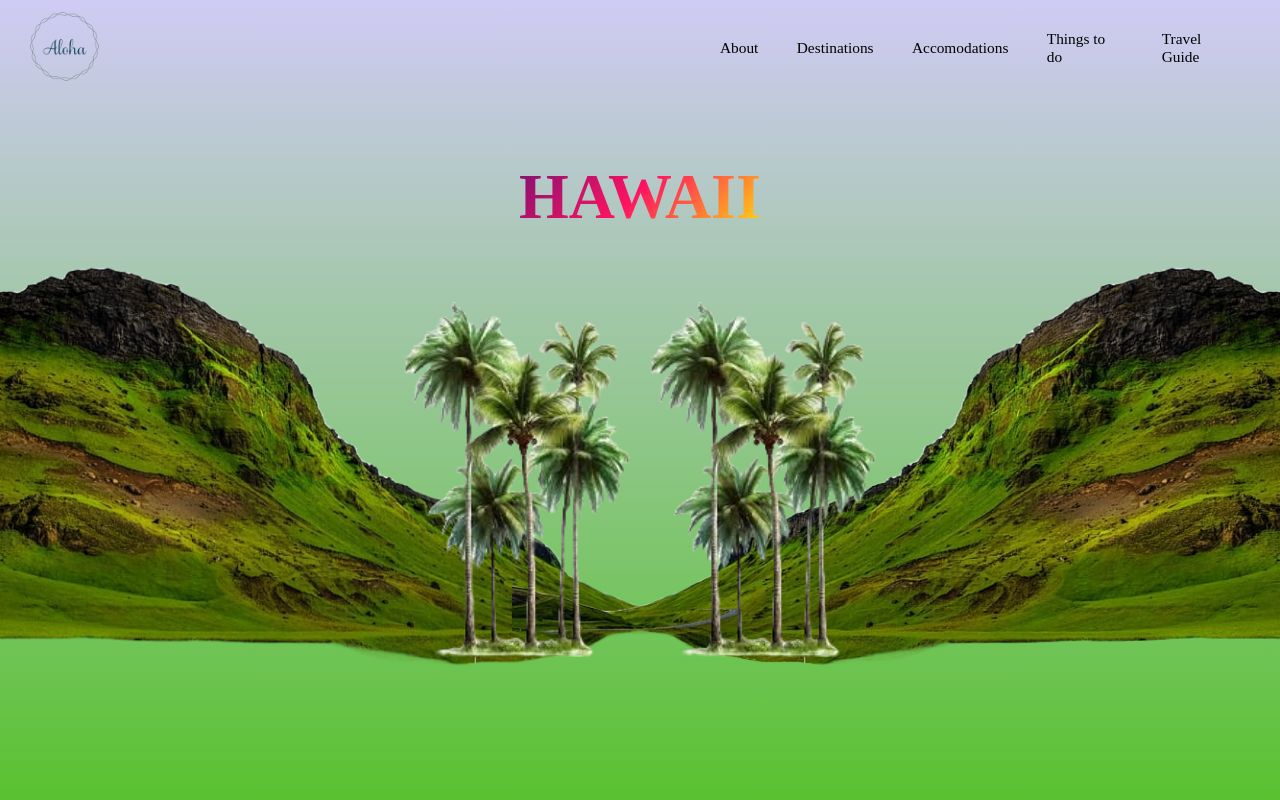
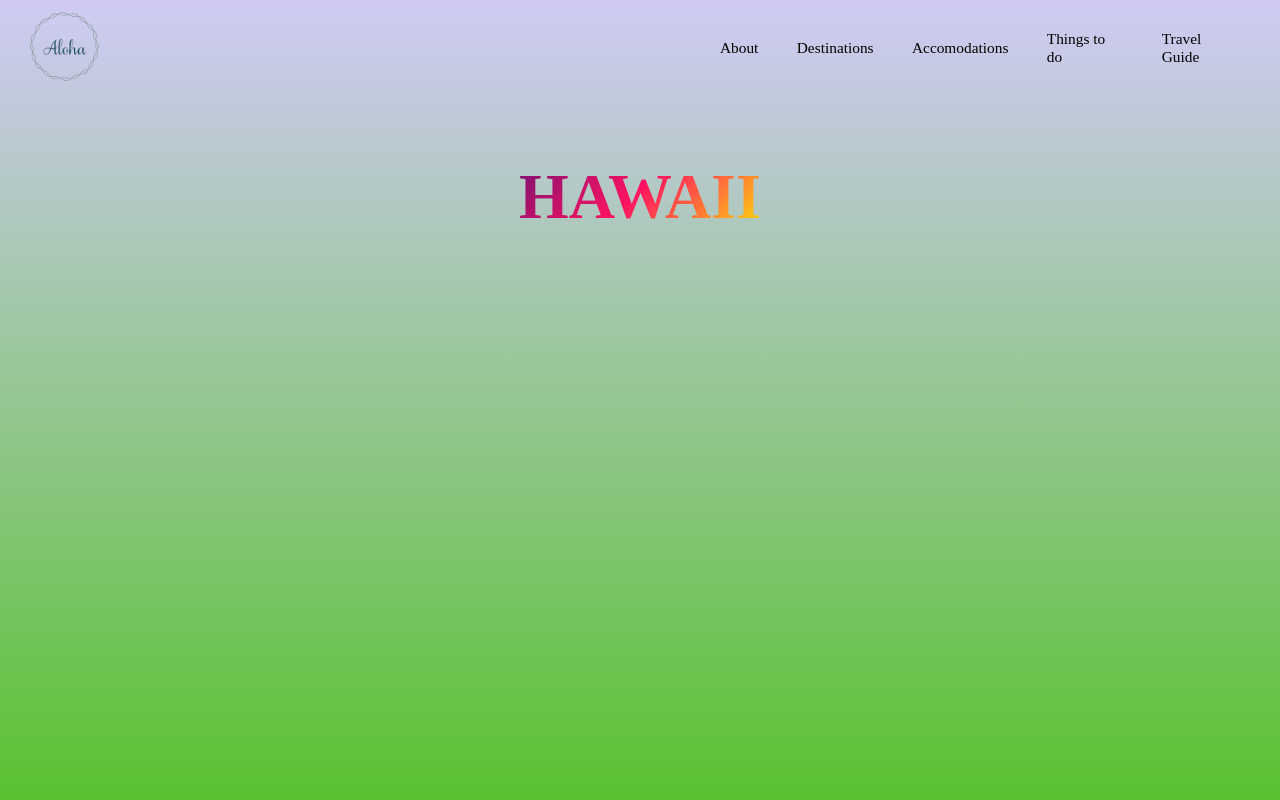
Before and after one commit to Anikhet/Website-about-Hawai-i, a plain HTML site: page index.html in a window 1280 px wide. Shown: the top 800 px of the page. Drawn offline with Linux system fonts and the light colour scheme.

Commit message:
scrapped

```diff
--- a/index.html
+++ b/index.html
@@ -36,12 +36,7 @@
                     <h3 id="text" class="animate-charcter"> Hawaii</h3>
 
                   </div>
-                  <div class="background">
-                    <img id="left" src="bg1.png" alt="background left">
-                    <img id="right" src="bg1.png" alt="background right">
-                    <img src="tree3.png" class="tree" id="left-tree" alt=" trees">
-                    <img src="tree3.png" class="tree" id="right-tree" alt=" trees">
-                  </div>
+
 
             <!-- <div class="bob"></div> -->
 
```
